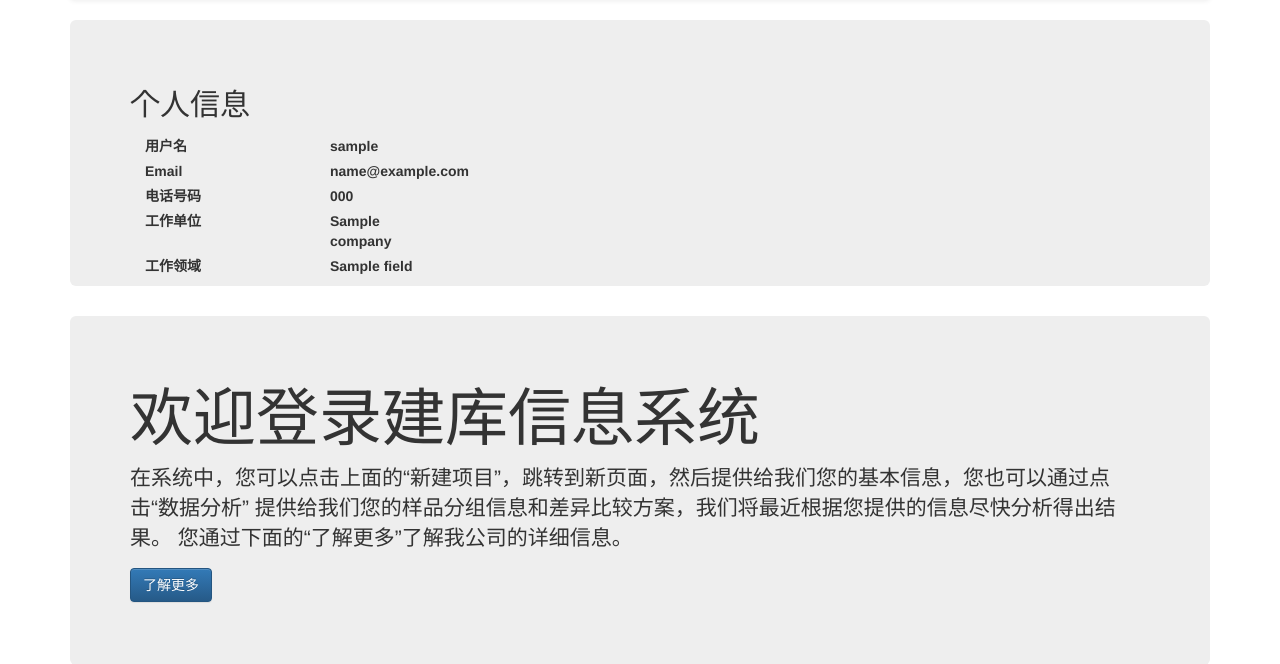
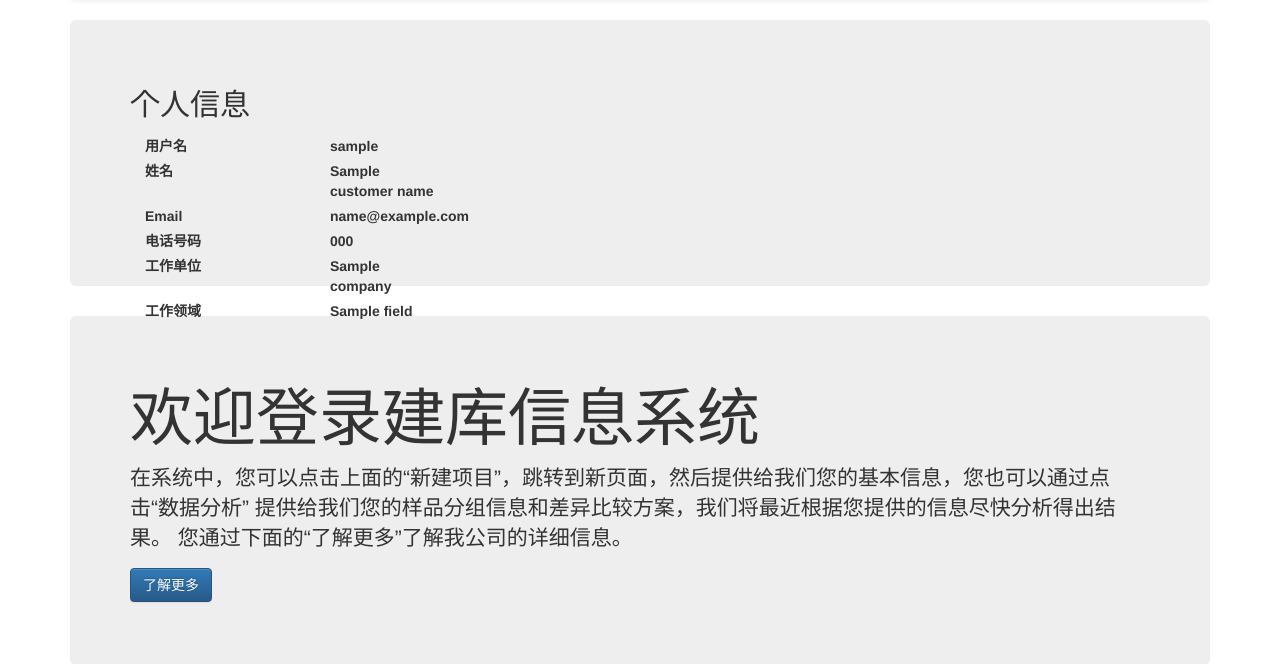
Before and after one commit to jamebluntcc/myflask, a Flask app: template templates/main2.html in a window 1280 px wide. Shown: the part 52-716 px from the top of the page. Run offline with Flask 2, Linux system fonts and the light colour scheme; the template is opened without the code that fills it: most values are stand-ins (such as "Sample title", 1, 10 or a date in 2020); some libraries are stand-ins or nearby versions.

Commit message:
add colname cutomer_name.

```diff
--- a/interface.py
+++ b/interface.py
@@ -242,9 +242,9 @@ def get_user_role(username, password=''):
 def get_other_info(username):
     db = DBConn()
     if phone_check(username):
-        cmd = "select e_mail, tel, company, field from user_info where tel='%s'" % username
+        cmd = "select e_mail, tel, company, field, customer_name from user_info where tel='%s'" % username
     else:
-        cmd = "select e_mail, tel, company, field from user_info where username='%s'" % username
+        cmd = "select e_mail, tel, company, field, customer_name from user_info where username='%s'" % username
     result = db.execute(cmd, get_all=False)
 
     return result if result else ('', '', '', '')
--- a/templates/main2.html
+++ b/templates/main2.html
@@ -90,6 +90,10 @@
 							        <input type="text" id="username" placeholder="用户名" style="width: 200px" disabled value="{{ username }}">
                                 </li>
                                 <li>
+                                    <a>用户姓名</a>
+							        <input type="text" id="customer_name" placeholder="用户姓名" style="width: 200px" value="{{ customer_name }}">
+                                </li>
+                                <li>
                                     <a>Email&nbsp;&nbsp;&nbsp;&nbsp;&nbsp;  </a>
 							        <input type="text" id="email" placeholder="Email" style="width: 200px"  value="{{ e_mail }}">
                                     <div id="email-mess"></div>
@@ -159,6 +163,12 @@
                         <label class="col-sm-2 control-label">用户名</label>
                         <div class="col-sm-10">
                             <label class="col-sm-2 control-label">{{ username }}</label>
+                        </div>
+                    </div>
+                     <div class="form-group">
+                        <label class="col-sm-2 control-label">姓名</label>
+                        <div class="col-sm-10">
+                            <label class="col-sm-2 control-label">{{ customer_name }}</label>
                         </div>
                     </div>
                     <div class="form-group">
@@ -383,6 +393,7 @@
         var tel = $("#tel").val();
         var company = $("#company").val();
         var field = $("#field").val();
+        var customer_name = $("#customer_name").val();
         var validate = $('.mess');
 
         if (validate.length>0) {
@@ -394,7 +405,8 @@
             'e_mail': e_mail,
             'tel': tel,
             'field': field,
-            'company': company
+            'company': company,
+            'customer_name': customer_name
         }
         ajaxSend('/modify_base_info', {"info": JSON.stringify(info)}, function(data){
             var msg = data.msg;
--- a/views.py
+++ b/views.py
@@ -20,7 +20,7 @@ def main():
     if not username:
         return redirect('/login')
     user_role, status = interface.get_user_role(username)
-    (e_mail, tel, company, field) = interface.get_other_info(username)
+    (e_mail, tel, company, field, customer_name) = interface.get_other_info(username)
     project_num_list = ['']
     project_num_list += interface.get_project_number_list(username, user_role)
     return render_template('main2.html', username=username,
@@ -28,6 +28,7 @@ def main():
                            e_mail=e_mail,
                            tel=tel,
                            company=company,
+                           customer_name=customer_name,
                            field=field,
                            project_num_list=project_num_list)
 
```
Also changed, not shown: sql_changing.md (+4 -0 lines), templates/register.html (+5 -3 lines).
